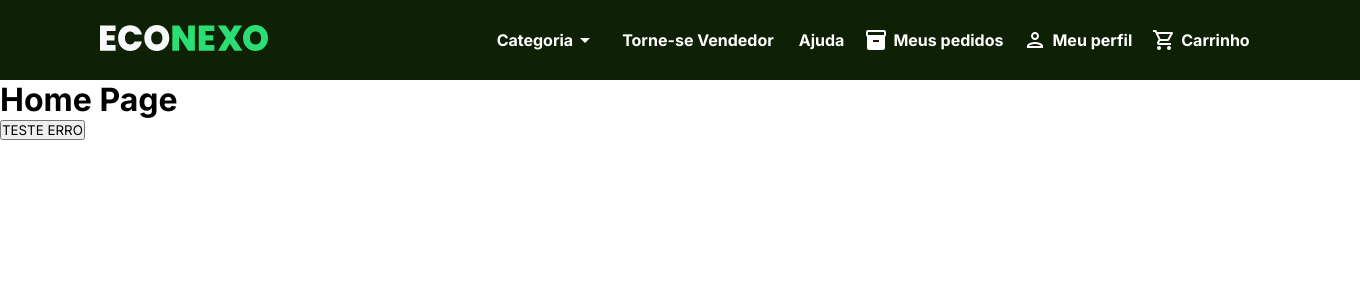
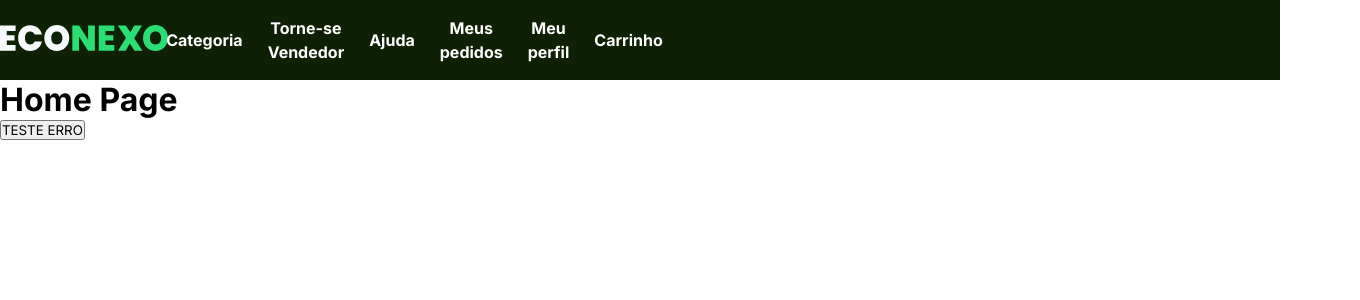
Before and after one commit to LipeSou/ecoPlace, a React (Create React App) app: page / in a window 1280 px wide. Shown: the top 300 px of the page, 1360 px wide, since content can reach past the window. Built offline with nearby package versions, Linux system fonts and the light colour scheme.

Commit message:
removi icons

```diff
--- a/package.json
+++ b/package.json
@@ -5,6 +5,8 @@
   "dependencies": {
     "@emotion/react": "^11.9.0",
     "@emotion/styled": "^11.8.1",
+    "@material-ui/core": "^4.12.4",
+    "@material-ui/icons": "^4.11.3",
     "@testing-library/jest-dom": "^5.16.4",
     "@testing-library/react": "^13.1.1",
     "@testing-library/user-event": "^13.5.0",
--- a/src/components/header/Header.js
+++ b/src/components/header/Header.js
@@ -1,7 +1,6 @@
 import React from "react"
-import ArrowDropDownIcon from '@mui/icons-material/ArrowDropDown';
-import PersonOutlinedIcon from '@mui/icons-material/PersonOutlined';
-import ShoppingCartOutlinedIcon from '@mui/icons-material/ShoppingCartOutlined';
+
+
 import logo from "../../assets/img/logo.svg"
 import
 {
@@ -9,7 +8,7 @@ import
     HeaderContainer,
     StyledLi,
     StyledA,
-    InventoryStyled
+
 } from "./styled"
 
 
@@ -25,7 +24,7 @@ const Header = () => {
             <StyledUl>
                 <StyledLi>
                     Categoria
-                    <ArrowDropDownIcon/>
+                    {/* <ArrowDropDownOutlinedIcon/> */}
                 </StyledLi>
 
                 <StyledLi>
@@ -37,17 +36,17 @@ const Header = () => {
                 </StyledLi>
 
                 <StyledLi>
-                    <InventoryStyled/>
+                    {/* <InventoryStyled/> */}
                     <StyledA href="#">Meus pedidos</StyledA>
                 </StyledLi>
 
                 <StyledLi>
-                    <PersonOutlinedIcon/>
+                    {/* <PersonOutlineIcon/> */}
                     <StyledA href="#">Meu perfil</StyledA>
                 </StyledLi>
 
                 <StyledLi>
-                    <ShoppingCartOutlinedIcon/>
+                    {/* <ShoppingCartOutlinedIcon/> */}
                     <StyledA href="#">Carrinho</StyledA>
                 </StyledLi>
             </StyledUl>
--- a/src/components/header/styled.js
+++ b/src/components/header/styled.js
@@ -1,14 +1,11 @@
 import styled from "styled-components";
-import Inventory from '@mui/icons-material/Inventory';
-
 
 export const HeaderContainer= styled.ul`
-    display:flex;
+    display: grid;
+    grid-template-columns: 12.2% 20% 1fr 12.2%;
     align-items:center;
     justify-content:space-between;
-    padding: 0 100px;
     height: 80px;
-    width: 90.6vw;
     background-color: #0F2105;
 `
 
@@ -42,7 +39,7 @@ export const StyledA = styled.a`
     color:white;
 `;
 
-export const InventoryStyled = styled(Inventory)`
-width: 150px;
-height: 22px;
-`
+// export const InventoryStyled = styled(Inventory)`
+// width: 150px;
+// height: 22px;
+// `
```
Also changed, not shown: 1 other file (tests, documents, lock files or other folders).
